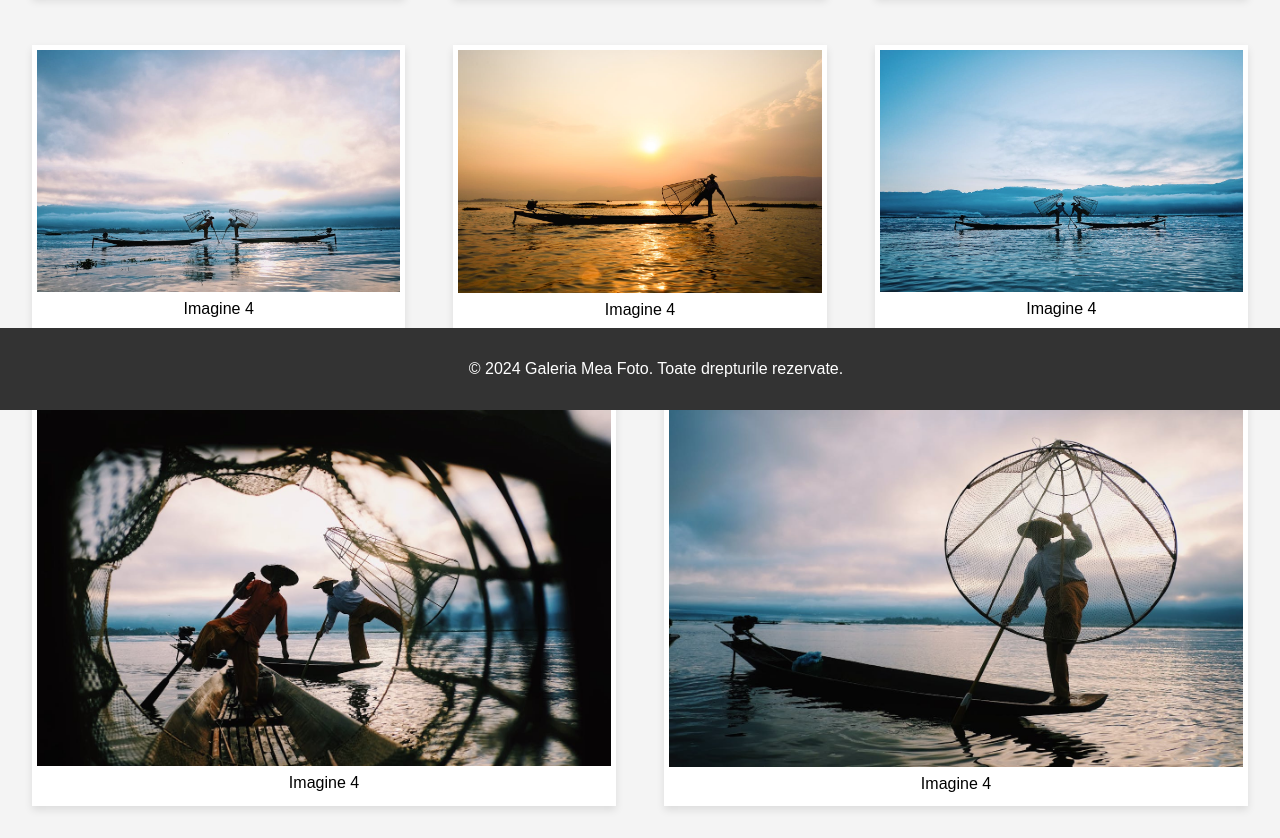
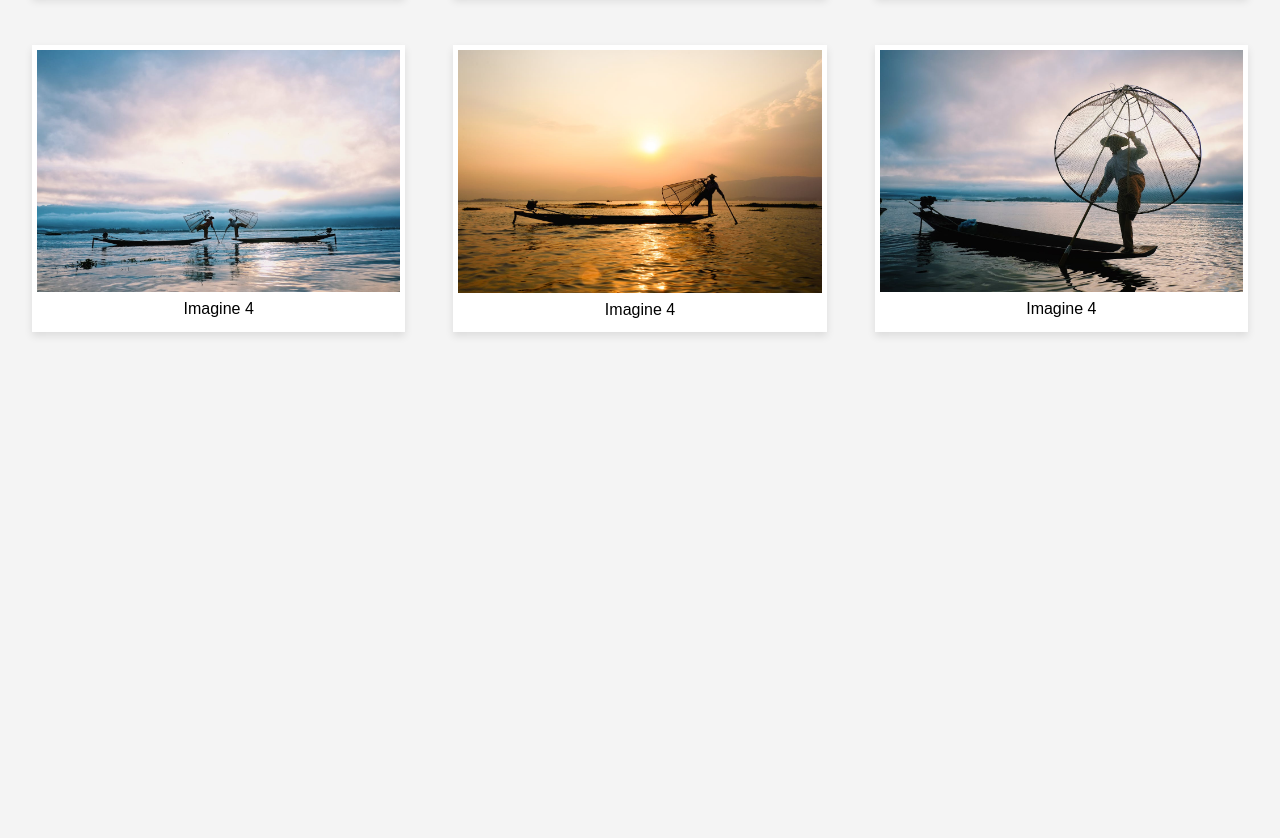
Before and after one commit to PetracencoDaria/galleryPhoto, a plain HTML site: page index.html in a window 1280 px wide. Shown: the part 390-1228 px from the top of the page. After the commit the page ends 800 px from the top, so only its background shows below. Drawn offline with Linux system fonts and the light colour scheme.

Commit message:
Update index.html

```diff
--- a/index.html
+++ b/index.html
@@ -35,23 +35,12 @@
                 <div class="description">Imagine 4</div>
             </div>
             <div class="gallery-item">
-                <img src="/imagini/image6.jpg" alt="Imagine 4">
-                <div class="description">Imagine 4</div>
-            </div>
-            <div class="gallery-item">
-                <img src="/imagini/image7.jpg" alt="Imagine 4">
-                <div class="description">Imagine 4</div>
-            </div>
-            <div class="gallery-item">
                 <img src="/imagini/image8.jpg" alt="Imagine 4">
                 <div class="description">Imagine 4</div>
             </div>
             <!-- Adaugă mai multe elemente de galerie după nevoie -->
         </div>
     </main>
-    <footer>
-        <p>&copy; 2024 Galeria Mea Foto. Toate drepturile rezervate.</p>
-    </footer>
 </body>
 
 </html>
```
